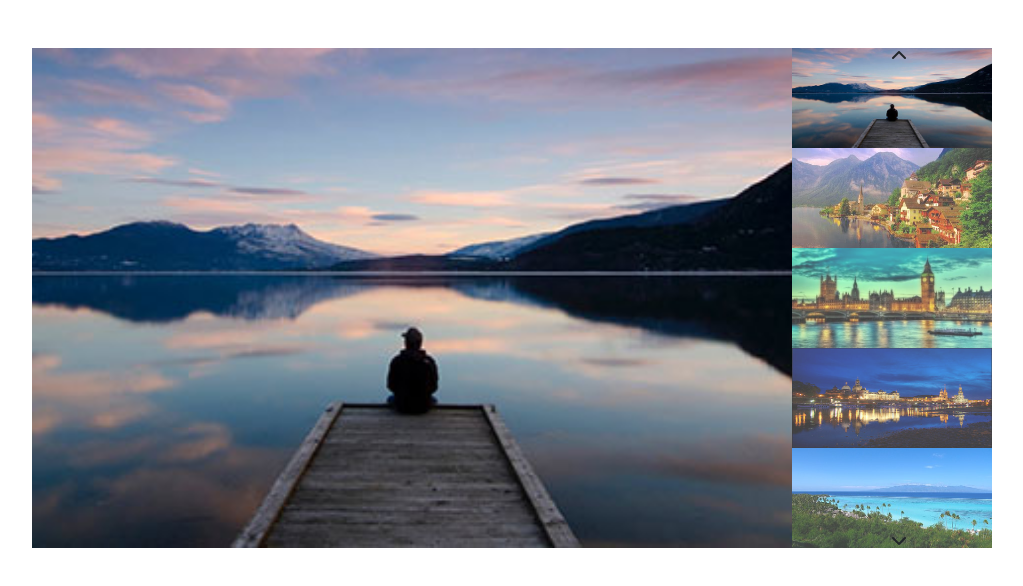
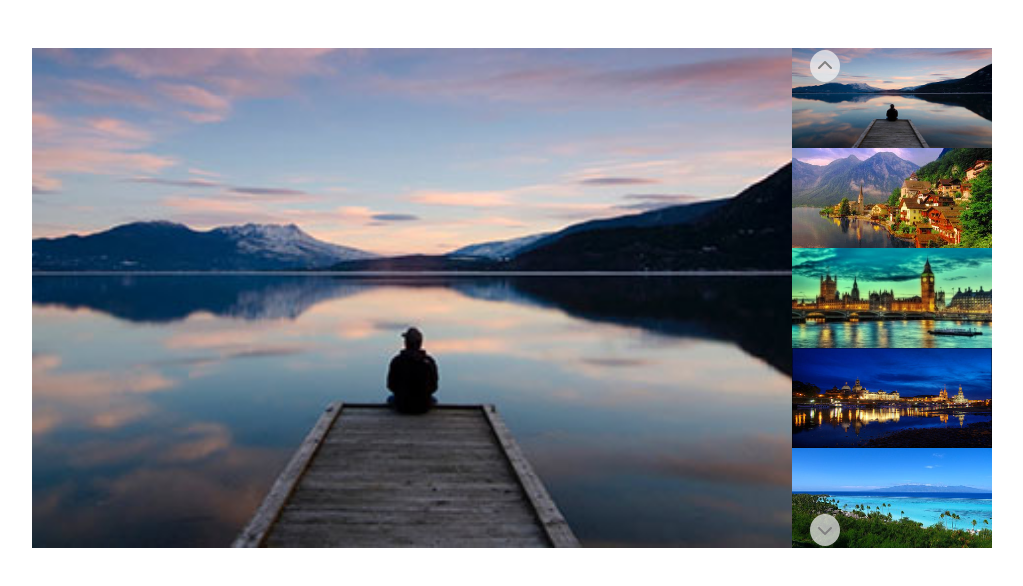
Before and after one commit to cif95/js-array-carousel, a plain HTML site: page index.html in a window 1280 px wide. Shown: the whole page, without its empty margins (128-1151 px from the left). Drawn offline with nearby package versions, Linux system fonts and the light colour scheme.

Commit message:
created carousel slider structure in js

```diff
--- a/css/style.css
+++ b/css/style.css
@@ -2,19 +2,41 @@ body{
 	font-family: 'Raleway';
 }
 
+main section#carousel .carousel-current-item.active{
+	display:inline-block;
+}
 
-main section#carousel #carousel-current-item{
+main section#carousel .carousel-current-item{
+	display: none;
 	width:95vh;
 	height:500px;
+	overflow: hidden;
 }
 
-main section#carousel #carousel-current-item img{
+main section#carousel .carousel-current-item img{
 	height:100%;
 	width:100%;
 	object-fit: cover;
 }
 
-main section#carousel #carousel-items-thumbnails img{
+main section#carousel .carousel-thumbnails img{
 	width:200px;
 	height:100px;
 }
+
+
+main section#carousel i.fas{
+	color:grey;
+	right:300px;
+	padding:.5rem;
+	border-radius:50%;
+	background-color: rgb(246, 246, 246, .7);
+}
+
+main section#carousel i.fas:first-of-type{
+	top:50px;
+}
+
+main section#carousel i.fas:last-of-type{
+	bottom:50px;
+}
--- a/index.html
+++ b/index.html
@@ -21,19 +21,9 @@
 		<div class="container-fluid">
 			<div class="row">
 				<div class="col-12">
-					<section class="d-flex p-5 justify-content-center" id="carousel" >
-						<div id="carousel-current-item">
-							<img src="img/01.jpg" alt="lake photo">
-						</div>
-						<div class="d-flex flex-column position-relative" id="carousel-items-thumbnails">
-							<img src="img/01.jpg" alt="lake photo">
-							<img class="opacity-75" src="img/02.jpg" alt="Switzerland photo">
-							<img class="opacity-75" src="img/03.jpg" alt="London photo">
-							<img class="opacity-75" src="img/04.jpg" alt="Rome photo">
-							<img class="opacity-75" src="img/05.jpg" alt="Island photo">
-							<i class="fas fa-chevron-up position-absolute top-0 start-50"></i>
-							<i class="fas fa-chevron-down position-absolute bottom-0 start-50"></i>
-						</div>
+					<section class="d-flex p-5 justify-content-center position-relative" id="carousel" >
+						<i class="fas fa-chevron-up position-absolute"></i>
+						<i class="fas fa-chevron-down position-absolute"></i>
 					</section>
 				</div>
 			</div>
--- a/js/script.js
+++ b/js/script.js
@@ -5,9 +5,42 @@
 // una lista di 5 news,
 // creare un carosello come nella foto allegata.
 // MILESTONE 1
-// Per prima cosa, creiamo il markup statico: costruiamo il container e inseriamo l'immagine grande a sinistra e le thumbnails sulla destra in modo da poter stilare lo slider; avremo così la struttura base e gli stili pronti per poterci poi concentrare solamente sull'aspetto logico.
+// Per prima cosa, creiamo il markup statico: costruiamo il container e inseriamo l'immagine grande a sinistra e
+// le thumbnails sulla destra in modo da poter stilare lo slider; avremo così la struttura base e gli stili pronti per poterci poi concentrare solamente sull'aspetto logico.
 // MILESTONE 2
-// Adesso rimuoviamo tutto il markup statico e inseriamo le immagini dinamicamente servendoci dell'array fornito e un semplice ciclo for che concatena un template literal. Al termine di questa fase ci ritroveremo con lo stesso slider, ma costruito dinamicamente attraverso JavaScript.
+// Adesso rimuoviamo tutto il markup statico e inseriamo le immagini dinamicamente
+// servendoci dell'array fornito e un semplice ciclo for che concatena un template literal.
+// Al termine di questa fase ci ritroveremo con lo stesso slider, ma costruito dinamicamente attraverso JavaScript.
+const carouselImgs = [
+	'img/01.jpg',
+	'img/02.jpg',
+	'img/03.jpg',
+	'img/04.jpg',
+	'img/05.jpg',
+];
+
+
+let carouselContent = '';
+
+for (let i = 0 ; i < carouselImgs.length ; i++){
+   carouselContent += `
+   <div class="carousel-current-item">
+		<img src="${carouselImgs[i]}" alt="carousel photo">
+	</div>
+	<div class="carousel-thumbnails d-flex flex-column">
+		<div class="carousel-thumbnails-item">
+			<img src="${carouselImgs[i]}" alt="carousel thumbnail photo">
+	</div>`
+}
+
+const carouselContainer = document.querySelector('section#carousel');
+carouselContainer.innerHTML += carouselContent;
+
+const carouselElements = document.getElementsByClassName('carousel-current-item');
+carouselElements[0].classList.add('active');
+
+
+
 // MILESTONE 3
 // Al click dell'utente sulle frecce verso l'alto o verso il basso, l'immagine attiva diventa visibile in formato grande a sinistra e nel suo angolo in basso a destra dovranno essere aggiunti i relativi:
 // titolo
```
